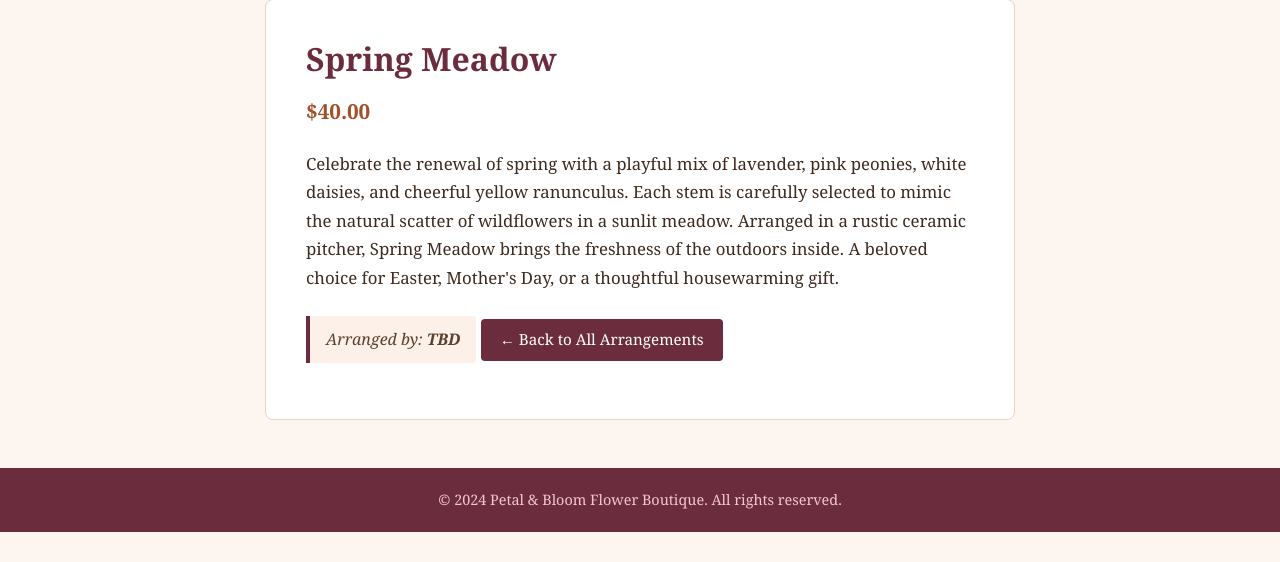
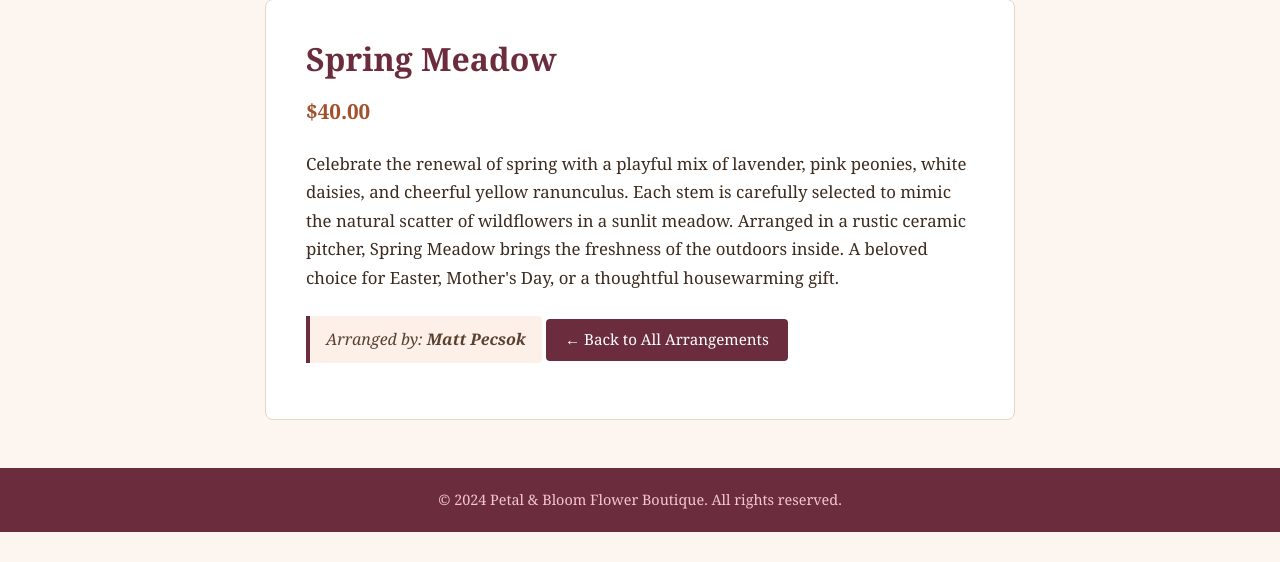
Before and after one commit to matthewpecsok/is4460-lab-css-html-teams, a Django app: page /products/spring_meadow/ in a window 1280 px wide. Shown: the part 224-786 px from the top of the page. Run offline with Django 5.2, Linux system fonts and the light colour scheme.

Commit message:
Fixes issue #3

```diff
--- a/boutique/templates/boutique/products/spring_meadow.html
+++ b/boutique/templates/boutique/products/spring_meadow.html
@@ -7,7 +7,7 @@
     <h2>Spring Meadow</h2>
     <p class="price">$40.00</p>
     <p class="description">Celebrate the renewal of spring with a playful mix of lavender, pink peonies, white daisies, and cheerful yellow ranunculus. Each stem is carefully selected to mimic the natural scatter of wildflowers in a sunlit meadow. Arranged in a rustic ceramic pitcher, Spring Meadow brings the freshness of the outdoors inside. A beloved choice for Easter, Mother&#x27;s Day, or a thoughtful housewarming gift.</p>
-    <p class="arranged-by">Arranged by: <strong>TBD</strong></p>
+    <p class="arranged-by">Arranged by: <strong>Matt Pecsok</strong></p>
     <a class="back-link" href="{% url 'boutique:home' %}">&larr; Back to All Arrangements</a>
 </div>
 {% endblock %}
```
